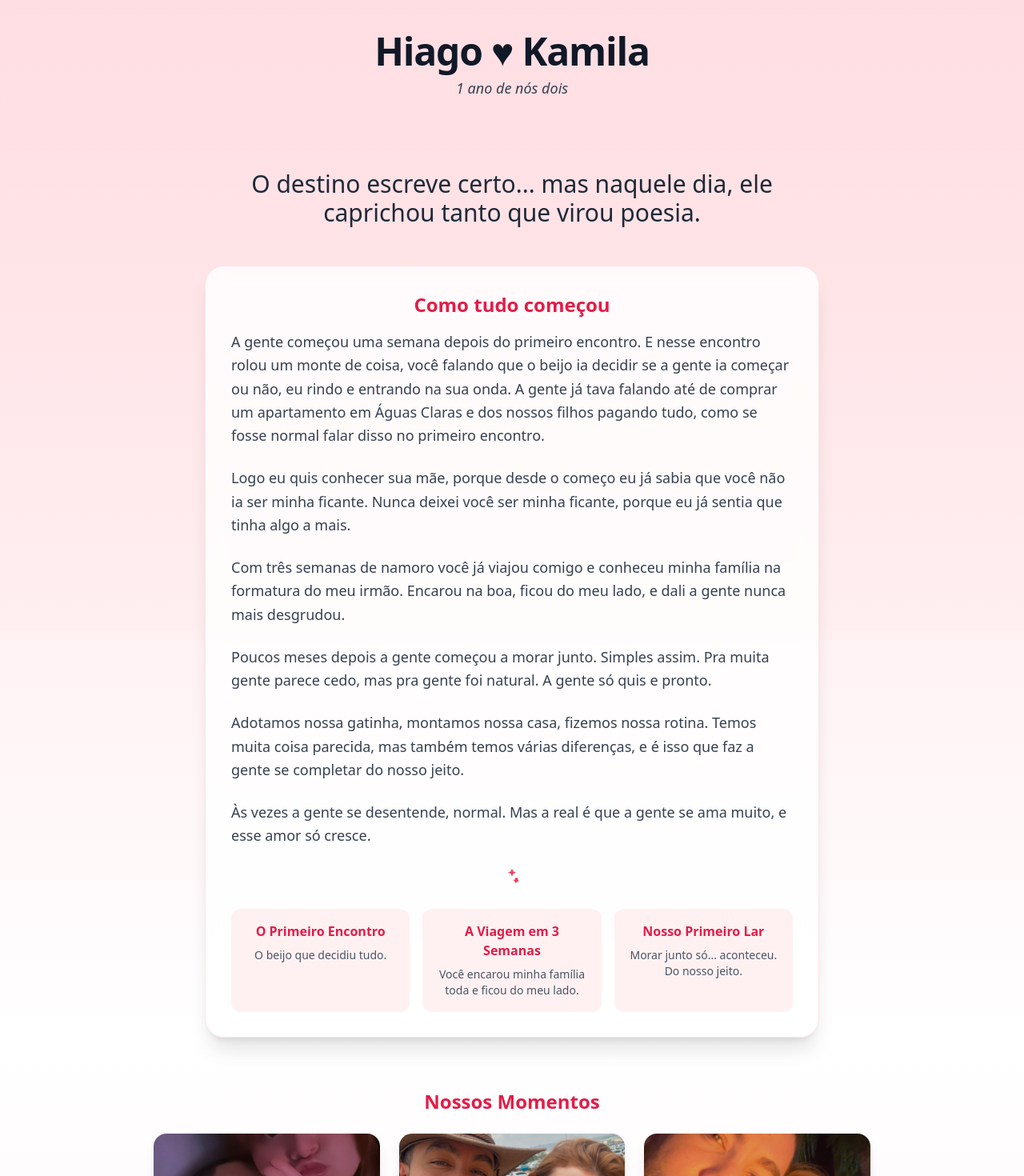
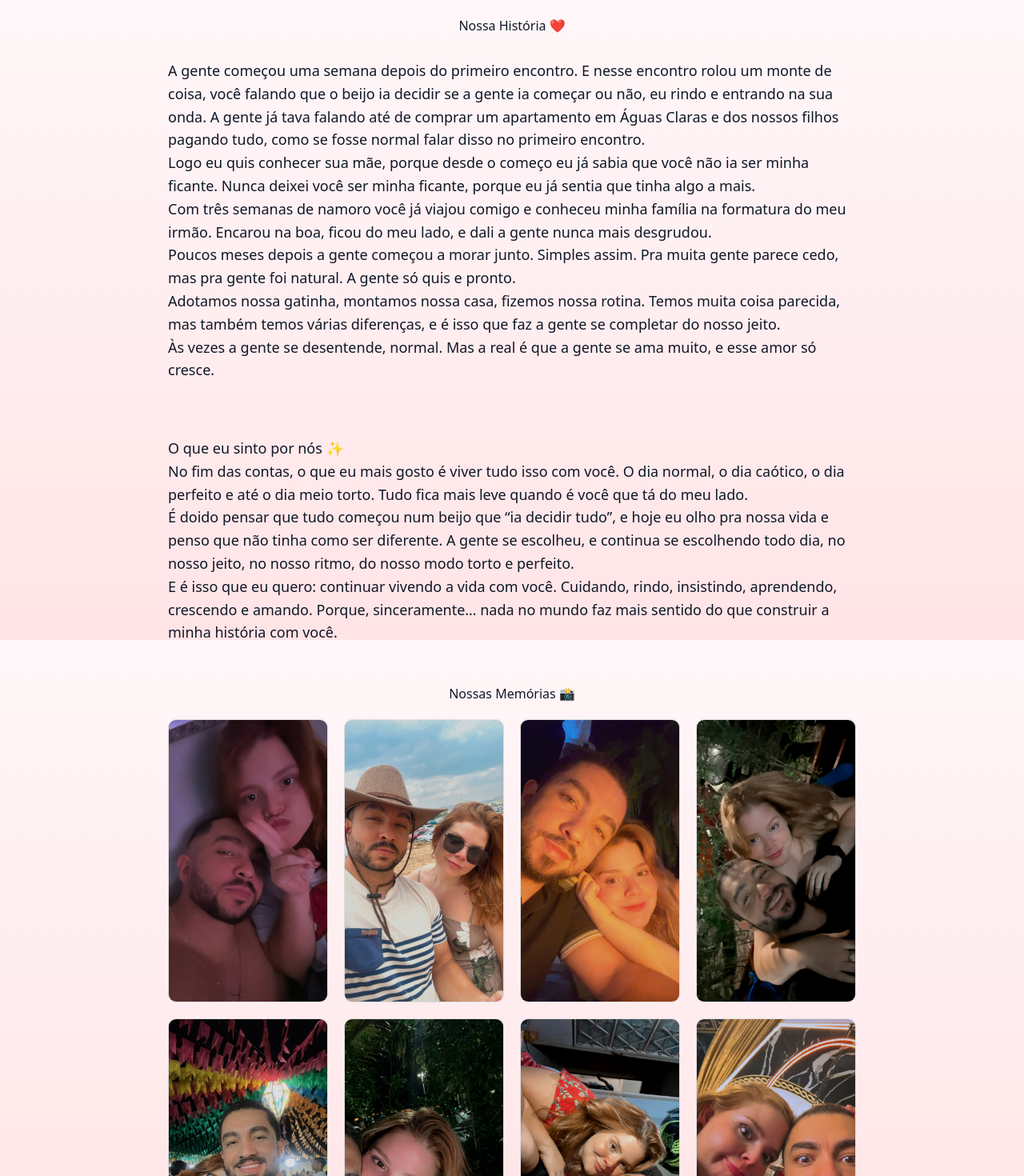
Before and after one commit to Sniperbinario/HiagoKamila, a Next.js app: page / in a window 1280 px wide. Shown: the top 1470 px of the page at 80% size. Built offline with nearby package versions, Linux system fonts and the light colour scheme.

Commit message:
Atualizar o page.jsx

```diff
--- a/app/page.jsx
+++ b/app/page.jsx
@@ -1,164 +1,100 @@
-"use client";
-import React from "react";
-import { motion } from "framer-motion";
+// app/page.jsx
 
-// Ícones inline
-const HeartIcon = (props) => (
-  <svg viewBox="0 0 24 24" width="24" height="24" aria-hidden {...props}>
-    <path
-      fill="currentColor"
-      d="M12 21s-7.5-4.9-10-8.1C-0.1 7.5 3.6 3 7.3 4.6 9 5.4 10.3 7.1 12 9c1.7-1.9 3-3.6 4.7-4.4 3.7-1.6 7.4 2.9 5.3 8.3C19.5 16.1 12 21 12 21z"
-    />
-  </svg>
-);
+export default function HomePage() {
+  const gallery = Array.from({ length: 10 }, (_, i) => `/images/FOTO${i + 1}.JPG`);
 
-const SparklesIcon = (props) => (
-  <svg viewBox="0 0 24 24" width="20" height="20" aria-hidden {...props}>
-    <path
-      fill="currentColor"
-      d="M12 2l1.9 4.3L18 8l-4.1 1.7L12 14l-1.9-4.3L6 8l4.1-1.7L12 2zm8 14l1.2 2.7L22 21l-2.3.9L17.4 24 16 21.1 14 20l2.2-1.6L17 16l3 0z"
-    />
-  </svg>
-);
+  return (
+    <main style={{ padding: "20px", maxWidth: "900px", margin: "0 auto" }}>
+      <h1 style={{ textAlign: "center", marginBottom: "30px" }}>
+        Nossa História ❤️
+      </h1>
 
-// ====== DADOS ======
-const DATA = {
-  couple: "Hiago ♥ Kamila",
-  subtitle: "1 ano de nós dois",
-  heroPhrase:
-    "O destino escreve certo... mas naquele dia, ele caprichou tanto que virou poesia.",
+      <section style={{ fontSize: "18px", lineHeight: "1.6" }}>
+        <p>
+          A gente começou uma semana depois do primeiro encontro. E nesse encontro
+          rolou um monte de coisa, você falando que o beijo ia decidir se a gente
+          ia começar ou não, eu rindo e entrando na sua onda. A gente já tava falando
+          até de comprar um apartamento em Águas Claras e dos nossos filhos pagando tudo,
+          como se fosse normal falar disso no primeiro encontro.
+        </p>
 
-  storyTitle: "Como tudo começou",
+        <p>
+          Logo eu quis conhecer sua mãe, porque desde o começo eu já sabia que você
+          não ia ser minha ficante. Nunca deixei você ser minha ficante, porque eu já
+          sentia que tinha algo a mais.
+        </p>
 
-  // ====== SEU TEXTO EXATO ======
-  story: `A gente começou uma semana depois do primeiro encontro. E nesse encontro rolou um monte de coisa, você falando que o beijo ia decidir se a gente ia começar ou não, eu rindo e entrando na sua onda. A gente já tava falando até de comprar um apartamento em Águas Claras e dos nossos filhos pagando tudo, como se fosse normal falar disso no primeiro encontro.
+        <p>
+          Com três semanas de namoro você já viajou comigo e conheceu minha família na
+          formatura do meu irmão. Encarou na boa, ficou do meu lado, e dali a gente
+          nunca mais desgrudou.
+        </p>
 
-Logo eu quis conhecer sua mãe, porque desde o começo eu já sabia que você não ia ser minha ficante. Nunca deixei você ser minha ficante, porque eu já sentia que tinha algo a mais.
+        <p>
+          Poucos meses depois a gente começou a morar junto. Simples assim. Pra muita gente
+          parece cedo, mas pra gente foi natural. A gente só quis e pronto.
+        </p>
 
-Com três semanas de namoro você já viajou comigo e conheceu minha família na formatura do meu irmão. Encarou na boa, ficou do meu lado, e dali a gente nunca mais desgrudou.
+        <p>
+          Adotamos nossa gatinha, montamos nossa casa, fizemos nossa rotina. Temos muita
+          coisa parecida, mas também temos várias diferenças, e é isso que faz a gente se
+          completar do nosso jeito.
+        </p>
 
-Poucos meses depois a gente começou a morar junto. Simples assim. Pra muita gente parece cedo, mas pra gente foi natural. A gente só quis e pronto.
+        <p>
+          Às vezes a gente se desentende, normal. Mas a real é que a gente se ama muito,
+          e esse amor só cresce.
+        </p>
 
-Adotamos nossa gatinha, montamos nossa casa, fizemos nossa rotina. Temos muita coisa parecida, mas também temos várias diferenças, e é isso que faz a gente se completar do nosso jeito.
+        <br />
 
-Às vezes a gente se desentende, normal. Mas a real é que a gente se ama muito, e esse amor só cresce.`,
+        <h2 style={{ marginTop: "40px" }}>O que eu sinto por nós ✨</h2>
 
-  milestones: [
-    { title: "O Primeiro Encontro", text: "O beijo que decidiu tudo." },
-    {
-      title: "A Viagem em 3 Semanas",
-      text: "Você encarou minha família toda e ficou do meu lado.",
-    },
-    {
-      title: "Nosso Primeiro Lar",
-      text: "Morar junto só... aconteceu. Do nosso jeito.",
-    },
-  ],
+        <p>
+          No fim das contas, o que eu mais gosto é viver tudo isso com você.
+          O dia normal, o dia caótico, o dia perfeito e até o dia meio torto.
+          Tudo fica mais leve quando é você que tá do meu lado.
+        </p>
 
-  // ====== FOTOS 1 A 10 ======
-  gallery: Array.from({ length: 10 }, (_, i) => `/images/FOTO${i + 1}.JPG`),
+        <p>
+          É doido pensar que tudo começou num beijo que “ia decidir tudo”, e hoje eu olho
+          pra nossa vida e penso que não tinha como ser diferente. A gente se escolheu,
+          e continua se escolhendo todo dia, no nosso jeito, no nosso ritmo, do nosso modo
+          torto e perfeito.
+        </p>
 
-  date: "30/11/2025",
-};
-
-export default function Page() {
-  return (
-    <div className="min-h-screen bg-gradient-to-b from-rose-200/60 via-white to-pink-100 text-gray-900 font-sans px-6 pb-20">
-
-      {/* HEADER */}
-      <header className="text-center py-10">
-        <motion.h1
-          initial={{ opacity: 0, y: -20 }}
-          animate={{ opacity: 1, y: 0 }}
-          transition={{ duration: 0.8 }}
-          className="text-5xl font-bold tracking-tight"
-        >
-          {DATA.couple}
-        </motion.h1>
-
-        <motion.p
-          initial={{ opacity: 0 }}
-          animate={{ opacity: 1 }}
-          transition={{ delay: 0.3, duration: 0.8 }}
-          className="mt-2 text-lg text-gray-700 italic"
-        >
-          {DATA.subtitle}
-        </motion.p>
-      </header>
-
-      {/* PHRASE */}
-      <section className="max-w-3xl mx-auto text-center my-12">
-        <motion.p
-          initial={{ opacity: 0, y: 20 }}
-          animate={{ opacity: 1, y: 0 }}
-          transition={{ duration: 0.8 }}
-          className="text-2xl md:text-3xl font-light text-gray-800 leading-relaxed"
-        >
-          {DATA.heroPhrase}
-        </motion.p>
+        <p>
+          E é isso que eu quero: continuar vivendo a vida com você. Cuidando, rindo,
+          insistindo, aprendendo, crescendo e amando. Porque, sinceramente… nada no
+          mundo faz mais sentido do que construir a minha história com você.
+        </p>
       </section>
 
-      {/* STORY */}
-      <section className="max-w-3xl mx-auto bg-white/80 backdrop-blur-md shadow-xl rounded-3xl p-8 border border-rose-100">
-        <h2 className="text-2xl font-bold text-rose-600 mb-4 text-center">
-          {DATA.storyTitle}
-        </h2>
+      <h2 style={{ marginTop: "50px", textAlign: "center" }}>Nossas Memórias 📸</h2>
 
-        <div className="space-y-6 text-gray-700 text-lg leading-relaxed">
-          {DATA.story.split("\n\n").map((p, idx) => (
-            <p key={idx}>{p}</p>
-          ))}
-        </div>
-
-        <div className="mt-6 text-center">
-          <SparklesIcon className="mx-auto text-rose-500" />
-        </div>
-
-        {/* MILESTONES */}
-        <div className="mt-8 grid grid-cols-1 sm:grid-cols-3 gap-4">
-          {DATA.milestones.map((m, i) => (
       <div
-              key={i}
-              className="bg-rose-50 p-4 rounded-xl shadow-sm text-center"
+        style={{
+          marginTop: "20px",
+          display: "grid",
+          gridTemplateColumns: "repeat(auto-fill, minmax(200px, 1fr))",
+          gap: "20px",
+        }}
       >
-              <div className="font-semibold text-rose-600">{m.title}</div>
-              <div className="text-sm text-gray-600 mt-2">{m.text}</div>
-            </div>
-          ))}
-        </div>
-      </section>
-
-      {/* GALLERY */}
-      <section className="max-w-4xl mx-auto mt-16">
-        <h3 className="text-center text-2xl font-bold text-rose-600 mb-6">
-          Nossos Momentos
-        </h3>
-
-        <div className="grid grid-cols-1 sm:grid-cols-2 md:grid-cols-3 gap-6">
-          {DATA.gallery.map((src, i) => (
-            <motion.img
+        {gallery.map((src, i) => (
+          <img
             key={i}
             src={src}
-              alt={`foto-${i}`}
-              initial={{ opacity: 0, scale: 0.95 }}
-              whileInView={{ opacity: 1, scale: 1 }}
-              viewport={{ once: true }}
-              transition={{ duration: 0.6 }}
-              className="w-full h-56 object-cover rounded-2xl shadow-lg"
+            alt={`Foto ${i + 1}`}
+            style={{
+              width: "100%",
+              height: "auto",
+              objectFit: "cover",
+              borderRadius: "10px",
+              border: "1px solid #ddd",
+            }}
           />
         ))}
       </div>
-      </section>
-
-      {/* FOOTER */}
-      <footer className="text-center mt-16 text-gray-700">
-        <p className="text-sm">
-          Com amor, Hiago → Kamila • {DATA.date}
-        </p>
-        <div className="mx-auto mt-2 w-8 h-8">
-          <HeartIcon className="text-rose-500" />
-        </div>
-      </footer>
-    </div>
+    </main>
   );
 }
```
Lines whose indentation alone changed are shown as unchanged.
